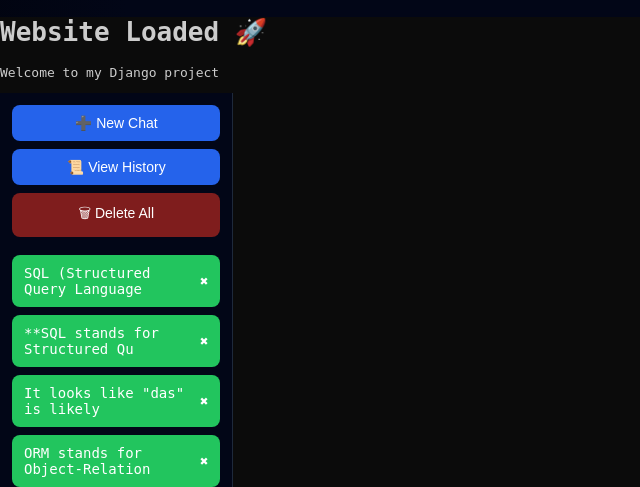
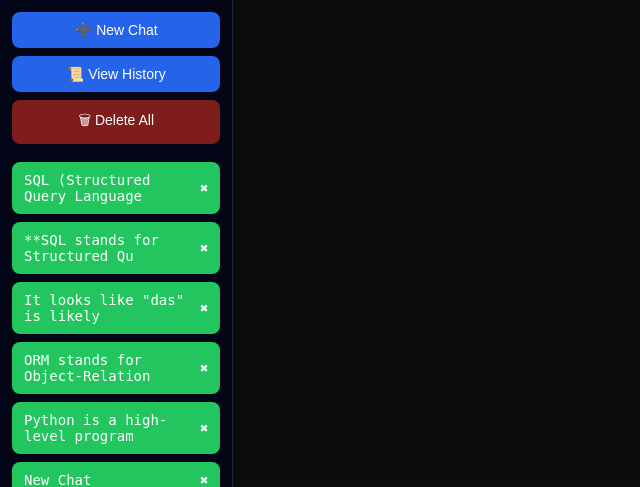
Before and after one commit to Harshahir100/python-instructor-bot, a Django app: page / in a window 1280 px wide. Shown: the top 487 px of the page, without its empty margins (0-640 px from the left). Run offline with Django 5.2, Linux system fonts and the light colour scheme; data comes from the database, SQL or seed files in the repository; both versions use the stored data as it was after the commit; some libraries are stand-ins or nearby versions.

```diff
--- a/chatbot/templates/index.html
+++ b/chatbot/templates/index.html
@@ -39,8 +39,8 @@
 
   </head>
   <body>
-    <h1>Website Loaded 🚀</h1>
-    <p>Welcome to my Django project</p>
+    {% comment %} <h1>Website Loaded 🚀</h1>
+    <p>Welcome to my Django project</p> {% endcomment %}
     <div class="app">
       <!-- SIDEBAR -->
       <div class="sidebar">
```
Also changed, not shown: db.sqlite3.
